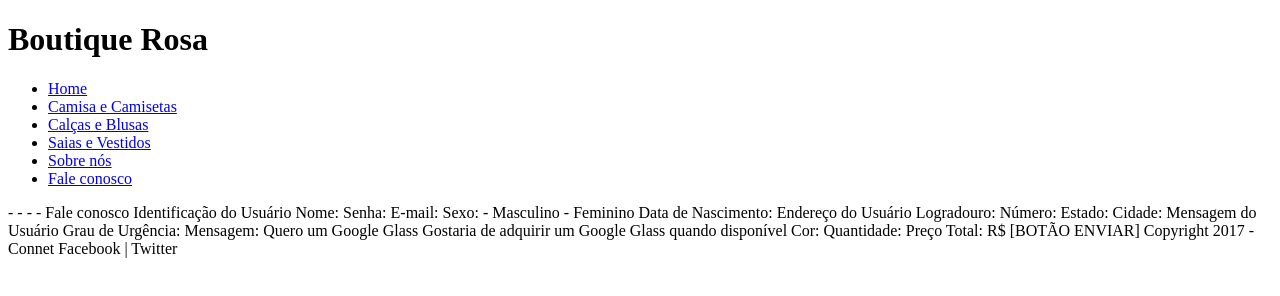
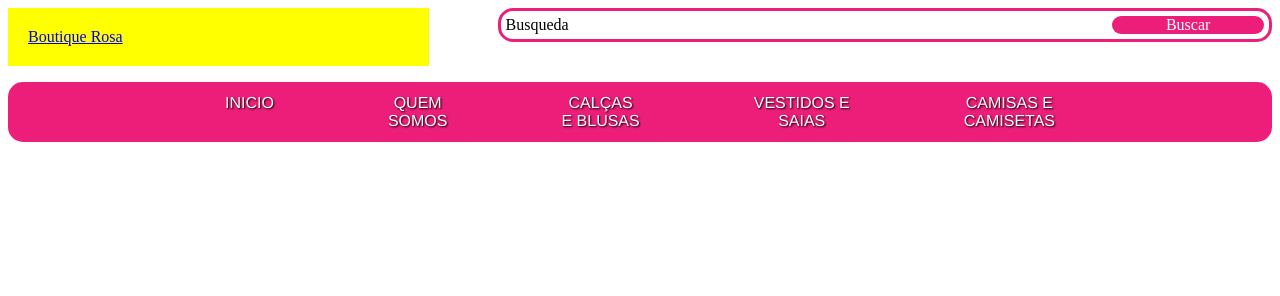
Before and after one commit to spinlondon/Boutique_Rosa, a plain HTML site: page fale-conosco.html in a window 1280 px wide. Drawn offline with Linux system fonts and the light colour scheme.

Commit message:
menu em tudas as paginas
colocaçao do menu em tudas as paginas do sie

```diff
--- a/fale-conosco.html
+++ b/fale-conosco.html
@@ -1,75 +1,47 @@
 <!DOCTYPE html>
 <html lang="pt-br">
 <head>
-    <meta charset="UTF-8">
-    <title>Boutique Rosa</title>
-</head>
+		<meta charset="utf-8"/>
+		<meta name="Description" content="loja online de roupas">
+		<meta name="Keywords" content="roupas, moda, online, e-commerce, rosa, femenina ">
+		<title> Boutique Rosa </title>
+		<link href="_css/estilo.css" rel="stylesheet" type="text/css">
+	</head>
 <body>
-    <div id="interface">
-        <div id="cabecalho">
-            <div id="logotipo" class="w30 fleft">
-                <h1>Boutique Rosa</h1>
-            </div>
-            <div id="menu" class="w70 fleft">
-                <ul>
-                    <li>
-                        <a href="index.html" title="Página Inicial">Home</a>
-                    </li>
-                    <li>
-                        <a href="camisas-camisetas.html" title="Camisas e Camisetas">Camisa e Camisetas</a>
-                    </li>
-                    <li>
-                        <a href="calcas-blusas.html" title="Calças e Blusas">Calças e Blusas</a>
-                    </li>
-                    <li>
-                        <a href="saias-vestidos.html" title="Saias e Vestidos">Saias e Vestidos</a>
-                    </li>
-                    <li>
-                        <a href="sobre-nos.html" title="Sobre nós">Sobre nós</a>
-                    </li>
-                    <li>
-                        <a href="fale-conosco.html" title="Fale Conosco">Fale conosco</a>
-                    </li>
-                </ul>
-            </div>
-        </div>
-    </div>
-</body>
-</html>
--
--
--
-- Fale conosco
+		<div id="page">
+			<div class="cabecalho w100">
+		 	<div class="w100">
+			 	<div id="logo" class="w33 fleft">
+					<a href="#">Boutique Rosa</a>
+				</div>
+
+				<div>
+
+					<div class="barra w60 fright" >
+						<a id="busqueda" class="w50 fleft">Busqueda</a>
+						<a id="buscar" href="#" class="w20 fright">Buscar</a>
+					</div>
+				</div>
+			</div>
+			<div class="clear"></div>
 
 
 
-Identificação do Usuário
-    Nome:
-    Senha:
-    E-mail:
-    Sexo:
-        - Masculino
-        - Feminino
-    Data de Nascimento:
+				<div id="menu" class="w100 fleft">
 
-Endereço do Usuário
-    Logradouro:
-    Número:
-    Estado:
-    Cidade:
+					<ul>
+						<li><a href="#" >INICIO<br>&nbsp;</a></li>
+						<li><a href="#">QUEM <br>SOMOS</a></li>
+						<li><a href="#">CALÇAS <br>E BLUSAS</a></li>
+						<li><a href="#">VESTIDOS E<br> SAIAS</a></li>
+						<li><a href="#">CAMISAS E<br> CAMISETAS</a></li>
+					</ul>
+					<div class="clear"></div>
+				</div>
 
-Mensagem do Usuário
-    Grau de Urgência:
-    Mensagem:
-
-Quero um Google Glass
-    Gostaria de adquirir um Google Glass quando disponível
-    Cor:
-    Quantidade:
-    Preço Total: R$
+			</div>
+		</div>
 
 
-[BOTÃO ENVIAR]
-
-Copyright 2017 - Connet
-Facebook | Twitter
+	</body>
+</html>
```
Also changed, not shown: camisas-camisetas.html (+39 -30 lines), index.html (+2 -2 lines), saias-vestidos.html (+39 -30 lines), sobre-nos.html (+39 -30 lines).
